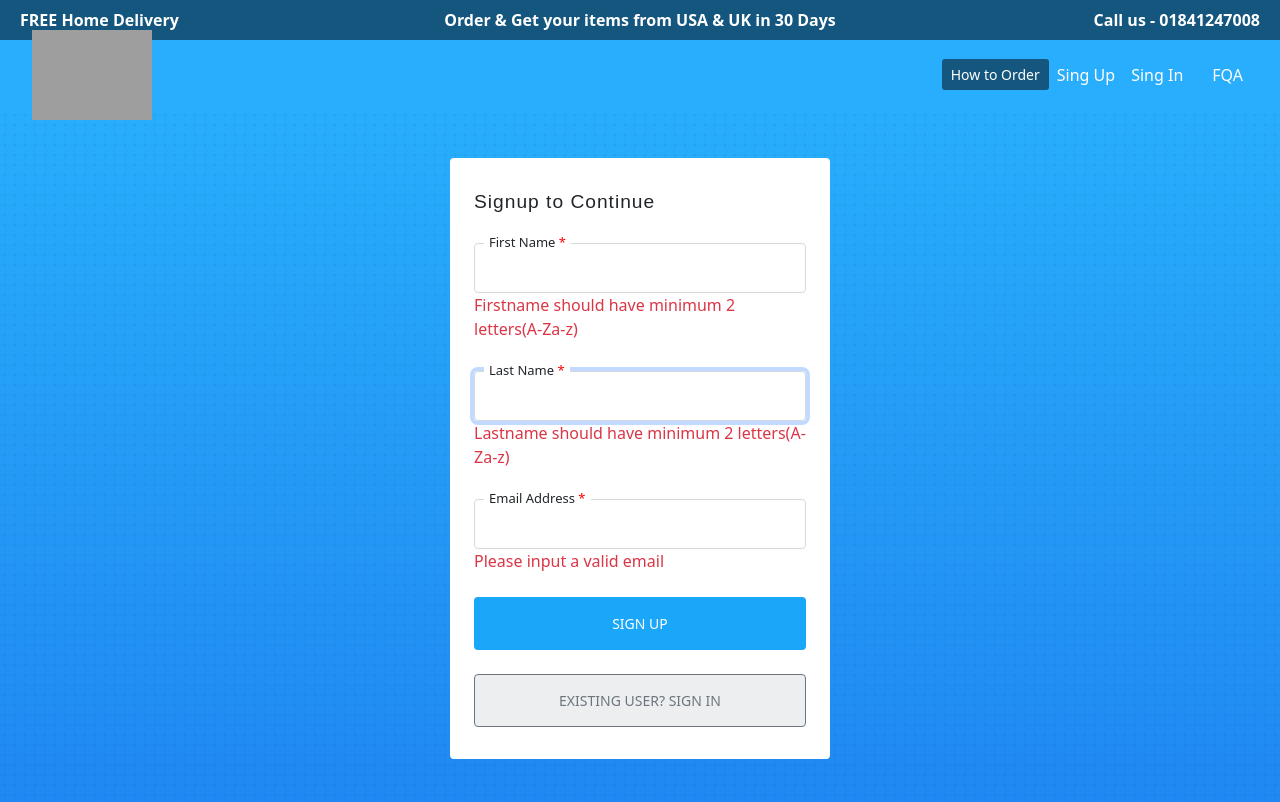
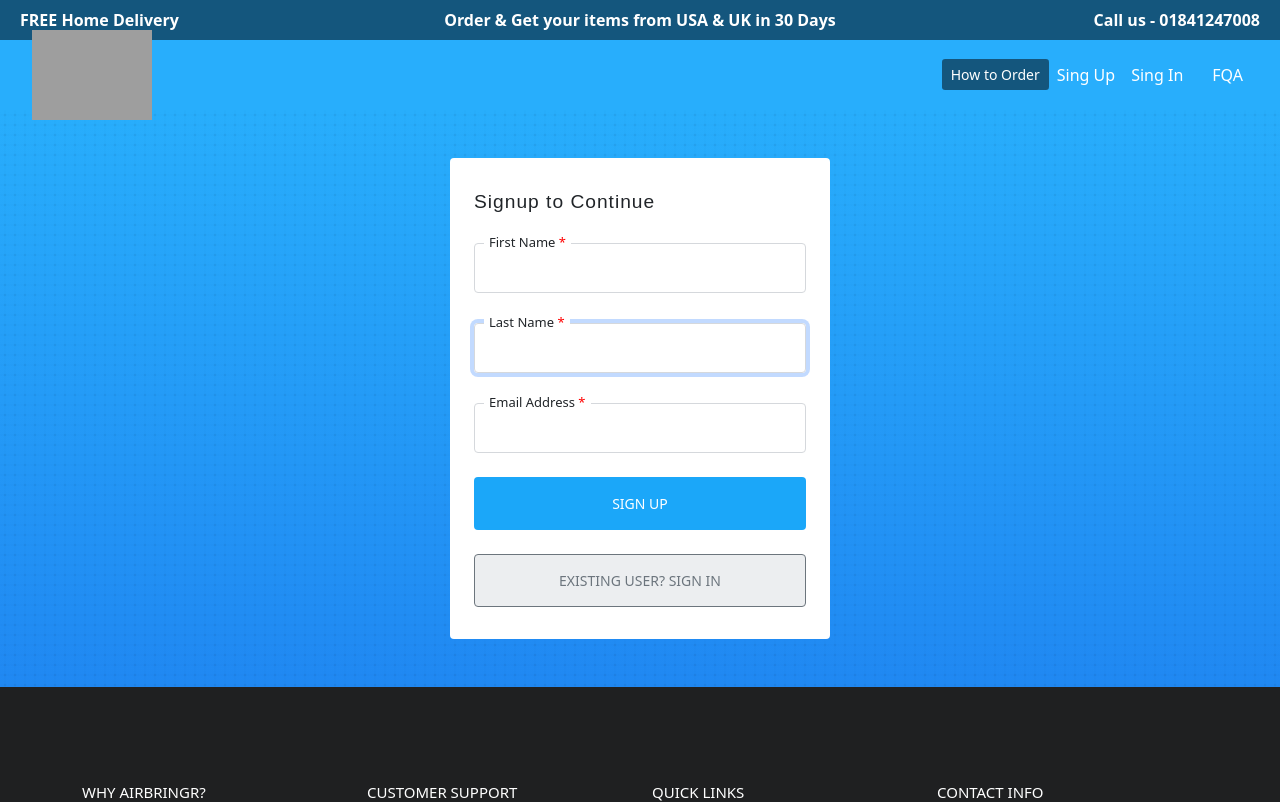
Before and after one commit to SamiaZahan/Auth_System_Frontend, a React (Create React App) app: page /register in a window 1280 px wide. Shown: the top 802 px of the page. Built offline with nearby package versions, Linux system fonts and the light colour scheme; grey boxes are pictures that could not be loaded.

Commit message:
Validation bug fixed

```diff
--- a/src/pages/auth/Register.js
+++ b/src/pages/auth/Register.js
@@ -1,32 +1,28 @@
-import React, {useEffect, useReducer, useState} from "react";
-import {Link} from "react-router-dom";
+import React, { useEffect, useReducer, useState } from "react";
+import { Link } from "react-router-dom";
 import axios from "axios";
-import {API_BASE_URL} from "../../constants/ApiConstants";
+import { API_BASE_URL } from "../../constants/ApiConstants";
 
 function Register() {
-    const [data, setData] = useState({ email: '', first_name: '', last_name: '' })
-    const [error, setError] = useReducer((state, action) => {
-        if (action.type === 'set') {
-            return {...state, ...action.data}
-        }
-    }, { email: '', first_name: '', last_name: '' })
+    const [data, setData] = useState({ email: '', first_name: '', last_name: '' });
+    const [startValidation, setStartValidation] = useState(false);
     const [successMessage, setSuccessMessage] = useState(null);
     const [errorMessage, setErrorMessage] = useState(null);
     const [isSuccessMessage, setIsSuccessMessage] = useState(false);
     const [isErrorMessage, setIsErrorMessage] = useState(false);
     const [isFormShowing, setIsFormShowing] = useState(true);
 
-    const findFormErrors = () => {
-        (data.first_name === '' || !nameValidation(data.first_name)) ? setError({type: 'set', data: {first_name: 'Firstname should have minimum 2 letters(A-Za-z)'}}) : setError({type: 'set', data: {first_name: null}});
-        (data.last_name === '' || !nameValidation(data.last_name)) ? setError({type: 'set', data: {last_name: 'Lastname should have minimum 2 letters(A-Za-z)'}}) : setError({type: 'set', data: {last_name: null}});
-        (!isEmail(data.email)) ? setError({type: 'set', data: {email: 'Please input a valid email'}}) : setError({type: 'set', data: {email: null}});
+    const [error, setError] = useReducer((state, action) => {
+        if (action.type === 'set') {
+            return { ...state, ...action.data }
         }
+    }, { email: '', first_name: '', last_name: '' })
 
     const Registration = (e) => {
         e.preventDefault();
         const newErrors = null
         // Conditional logic:
-        if ( Object.keys(newErrors).length > 0 ) {
+        if (Object.keys(newErrors).length > 0) {
             // We got errors!
             setError(newErrors)
         } else {
@@ -59,19 +55,24 @@ function Register() {
         return mailFormat.test(value);
     }
     const onChange = (e) => {
-        setData({...data, [e.target.name]: e.target.value});
+        setData({ ...data, [e.target.name]: e.target.value });
+        setStartValidation(true)
     }
 
     useEffect(() => {
-        findFormErrors()
-    }, [data])
+        if (startValidation) {
+            (!nameValidation(data.first_name)) ? setError({ type: 'set', data: { first_name: 'Firstname should have minimum 2 letters(A-Za-z)' } }) : setError({ type: 'set', data: { first_name: null } });
+            (!nameValidation(data.last_name)) ? setError({ type: 'set', data: { last_name: 'Lastname should have minimum 2 letters(A-Za-z)' } }) : setError({ type: 'set', data: { last_name: null } });
+            (!isEmail(data.email)) ? setError({ type: 'set', data: { email: 'Please input a valid email' } }) : setError({ type: 'set', data: { email: null } });
+        }
+    }, [data, startValidation])
     return (
         <>
             <section id="airbringr-background">
                 <div className="container">
                     <div className="row justify-content-center">
                         <div id="myform" className="col-lg-4 col-md-6 col-sm-6 mt-5 mb-5 p-4 pt-3 pb-3 rounded"
-                             style={{background: "#ffffff"}}>
+                            style={{ background: "#ffffff" }}>
                             {isFormShowing &&
                                 <div>
                                     <h5 id="form-header" className="mt-3 mb-3">Signup to Continue</h5>
@@ -88,7 +89,7 @@ function Register() {
                                 </div>
                             }
 
-                            { isFormShowing &&
+                            {isFormShowing &&
                                 <form onSubmit={Registration}>
                                     {/*            <div className="d-grid gap-2 mt-4">
                                     <a href="https://airbringr.com/auth/facebook"
@@ -102,25 +103,23 @@ function Register() {
                                     or
                                 </div>*/}
                                     <div className="form-group mb-3">
-                                    <label className="text-capitalize" htmlFor="first_name">First name <span style={{color: "red"}}>*</span></label>
+                                        <label className="text-capitalize" htmlFor="first_name">First name <span style={{ color: "red" }}>*</span></label>
                                         <input
                                             type="text" className="form-control"
                                             id="first_name" name="first_name" autoComplete="off"
-                                        value={data.first_name}
                                             onChange={onChange}
                                             required autoFocus
                                         />
                                         {
-                                        error.first_name &&
+                                            error.first_name !== "" &&
                                             <div className="text-danger">{error.first_name}</div>
                                         }
                                     </div>
                                     <div className="form-group mb-3">
-                                    <label className="text-capitalize" htmlFor="last_name">Last name <span style={{color: "red"}}>*</span></label>
+                                        <label className="text-capitalize" htmlFor="last_name">Last name <span style={{ color: "red" }}>*</span></label>
                                         <input
                                             type="text" className="form-control"
                                             id="last_name" name="last_name" autoComplete="off"
-                                        value={data.last_name}
                                             onChange={onChange}
                                             required autoFocus
                                         />
@@ -130,11 +129,10 @@ function Register() {
                                         }
                                     </div>
                                     <div className="form-group mb-3">
-                                    <label className="text-capitalize" htmlFor="email">Email address <span style={{color: "red"}}>*</span></label>
+                                        <label className="text-capitalize" htmlFor="email">Email address <span style={{ color: "red" }}>*</span></label>
                                         <input
                                             type="email" className="form-control"
                                             id="email" name="email" autoComplete="off"
-                                        value={data.email}
                                             onChange={onChange}
                                             required
                                         />
@@ -142,7 +140,7 @@ function Register() {
                                     </div>
 
                                     <div className="d-grid gap-2 mt-4">
-                                    <button className="btn btn-custom btn-block text-white text-uppercase" style={{background: "#1ba7f9"}}>
+                                        <button className="btn btn-custom btn-block text-white text-uppercase" style={{ background: "#1ba7f9" }}>
                                             Sign Up
                                         </button>
                                     </div>
@@ -150,7 +148,7 @@ function Register() {
                                     <div className="d-grid gap-2 mt-4 mb-3">
                                         <Link to="/login"
                                             className="btn btn-custom btn-block text-white border-1 border-secondary text-muted text-uppercase"
-                                          style={{background: "#eceef0"}}>
+                                            style={{ background: "#eceef0" }}>
                                             Existing user? Sign In
                                         </Link>
                                     </div>
```
Lines whose indentation alone changed are shown as unchanged.
